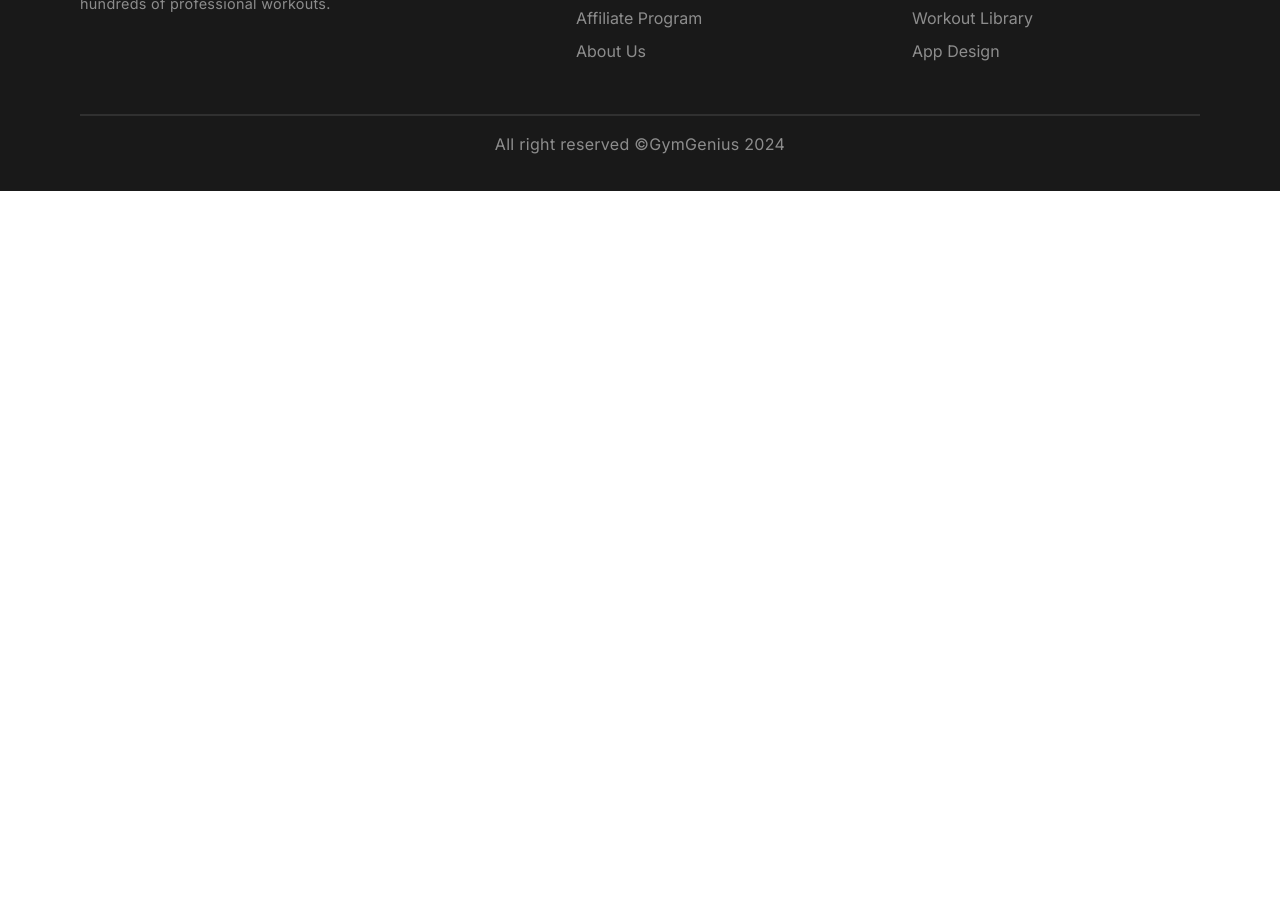
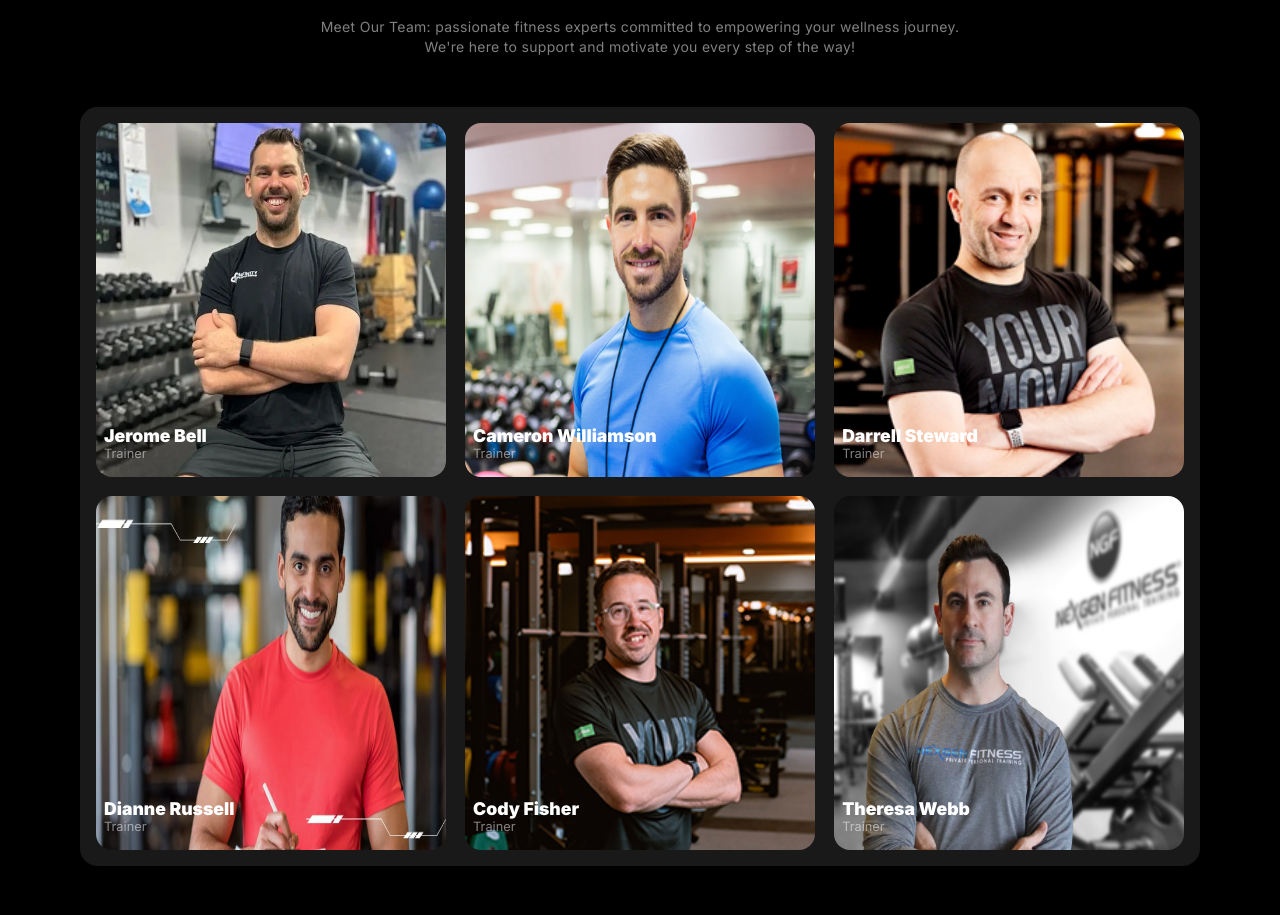
Before and after one commit to gmlincoln/GymGenius, a plain HTML site: page index.html in a window 1280 px wide. Shown: the part 1503-2418 px from the top of the page. Before the commit the page ends 1694 px from the top, so only its background shows below. Drawn offline with Linux system fonts and the light colour scheme; a web font is replaced by a local one.

Commit message:
our-team-section-added

```diff
--- a/index.html
+++ b/index.html
@@ -6,7 +6,12 @@
     <meta name="viewport" content="width=device-width, initial-scale=1.0">
     <title>GymGenius</title>
 
+
+
     <link rel="stylesheet" href="style/styles.css">
+
+    <!-- Favicon -->
+    <link rel="shortcut icon" href="https://img.icons8.com/?size=256w&id=jjlVFSkHPQH5&format=png" type="image/x-icon">
     <!-- Miama Font -->
     <link href="https://fonts.cdnfonts.com/css/miama" rel="stylesheet">
 
@@ -71,6 +76,7 @@
     </header>
     <!-- Main Section -->
     <main>
+        <!-- Change Habits  -->
         <section class="change-habits" id="change-habits">
             <div class="container">
                 <div class="section-top">
@@ -113,6 +119,70 @@
                 </div>
             </div>
         </section>
+        <!-- Our Team -->
+        <section class="our-team" id="our-team">
+            <div class="container">
+                <div class="section-top">
+                    <h2 class="section-title">Meet Our Team</h2>
+                    <p class="section-description">
+                        Meet Our Team: passionate fitness experts committed to empowering your wellness journey. We're
+                        here to support and motivate you every step of the way!
+                    </p>
+                </div>
+                <div class="team-section">
+                    <div class="members">
+                        <!-- Member-1 -->
+                        <div class="member">
+                            <img src="images/trainer1.png" alt="">
+                            <div class="member-content">
+                                <h3>Jerome Bell</h3>
+                                <p>Trainer</p>
+                            </div>
+                        </div>
+                        <!-- Member-2 -->
+                        <div class="member">
+                            <img src="images/trainer2.png" alt="">
+                            <div class="member-content">
+                                <h3>Cameron Williamson</h3>
+                                <p>Trainer</p>
+                            </div>
+                        </div>
+                        <!-- Member-3 -->
+                        <div class="member">
+                            <img src="images/trainer3.png" alt="">
+                            <div class="member-content">
+                                <h3>Darrell Steward</h3>
+                                <p>Trainer</p>
+                            </div>
+                        </div>
+                        <!-- Member-4 -->
+                        <div class="member">
+                            <img src="images/trainer4.png" alt="">
+                            <div class="member-content">
+                                <h3>Dianne Russell</h3>
+                                <p>Trainer</p>
+                            </div>
+                        </div>
+                        <!-- Member-5 -->
+                        <div class="member">
+                            <img src="images/trainer5.png" alt="">
+                            <div class="member-content">
+                                <h3>Cody Fisher</h3>
+                                <p>Trainer</p>
+                            </div>
+                        </div>
+                        <!-- Member-6 -->
+                        <div class="member">
+                            <img src="images/trainer6.png" alt="">
+                            <div class="member-content">
+                                <h3>Theresa Webb</h3>
+                                <p>Trainer</p>
+                            </div>
+                        </div>
+                    </div>
+                </div>
+            </div>
+        </section>
     </main>
     <!-- Footer -->
     <footer class="footer" id="footer">
--- a/style/styles.css
+++ b/style/styles.css
@@ -278,6 +278,69 @@ body {
 
 
 
+/* Meet Our Team Section Style */
+#our-team {
+    background-color: #000;
+    padding: 5rem 0px;
+    color: #fff;
+}
+
+.our-team .section-title {
+    color: #FFF;
+}
+
+.our-team .section-description {
+    color: #FFF;
+    opacity: 0.5;
+}
+
+.team-section {
+    background-color: #191919;
+    border-radius: 1.1rem;
+    padding: 1rem;
+}
+
+.members {
+    display: grid;
+    grid-template-columns: repeat(3, 1fr);
+    gap: 1.2rem;
+}
+
+.member {
+    position: relative;
+}
+
+.member-content {
+    position: absolute;
+    bottom: 1rem;
+    left: 0.5rem;
+}
+
+.member-content h3 {
+    font-size: 1.1rem;
+    font-weight: 900;
+
+}
+
+.member-content p {
+    color: #fff;
+    opacity: 0.5;
+    font-size: 0.8rem;
+    font-weight: 400;
+}
+
+.member img {
+    width: 100%;
+    height: 100%;
+    border-radius: 1rem;
+}
+
+
+
+
+
+
+
 /* Footer Style */
 .footer {
     padding: 35px 0px;
@@ -348,6 +411,8 @@ body {
     opacity: 0.5;
     text-align: center;
 }
+
+
 
 /* Small Devices */
 @media screen and (max-width:576px) {
@@ -441,6 +506,10 @@ body {
         font-size: 0.5rem;
     }
 
+    .section-top {
+        width: 90%;
+    }
+
     .section-top .section-title {
         font-size: 1.5rem;
     }
@@ -465,6 +534,16 @@ body {
     .footer-content {
         grid-template-columns: repeat(1, 1fr);
         gap: 1rem;
+    }
+
+    .team-section {
+        padding: 10px 20px;
+        margin: 5px 20px;
+    }
+
+    .members {
+        grid-template-columns: repeat(1, 1fr);
+        gap: 1.2rem;
     }
 }
 
@@ -508,4 +587,9 @@ body {
     .footer {
         padding: 35px 10px;
     }
+
+    .team-section {
+        padding: 10px 20px;
+        margin: 5px 20px;
+    }
 }
```
